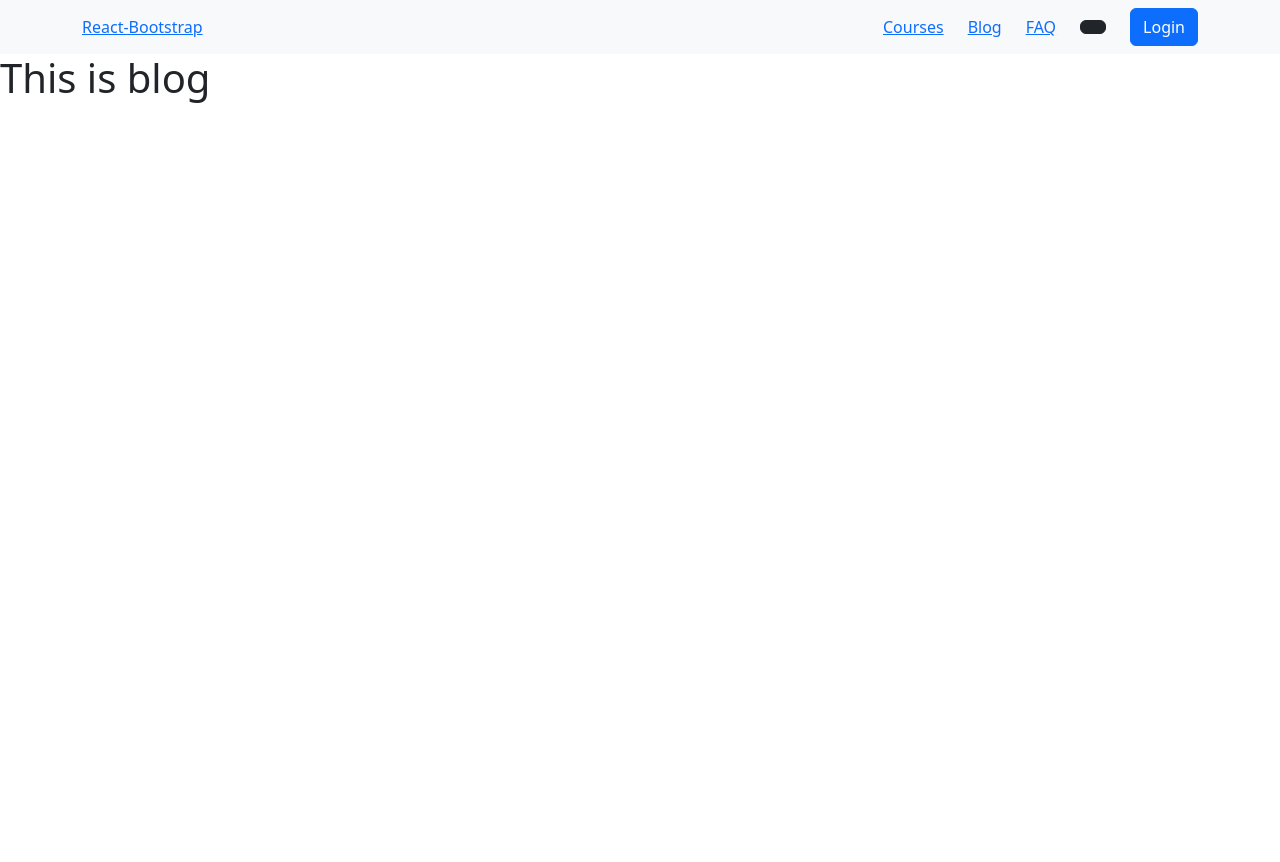
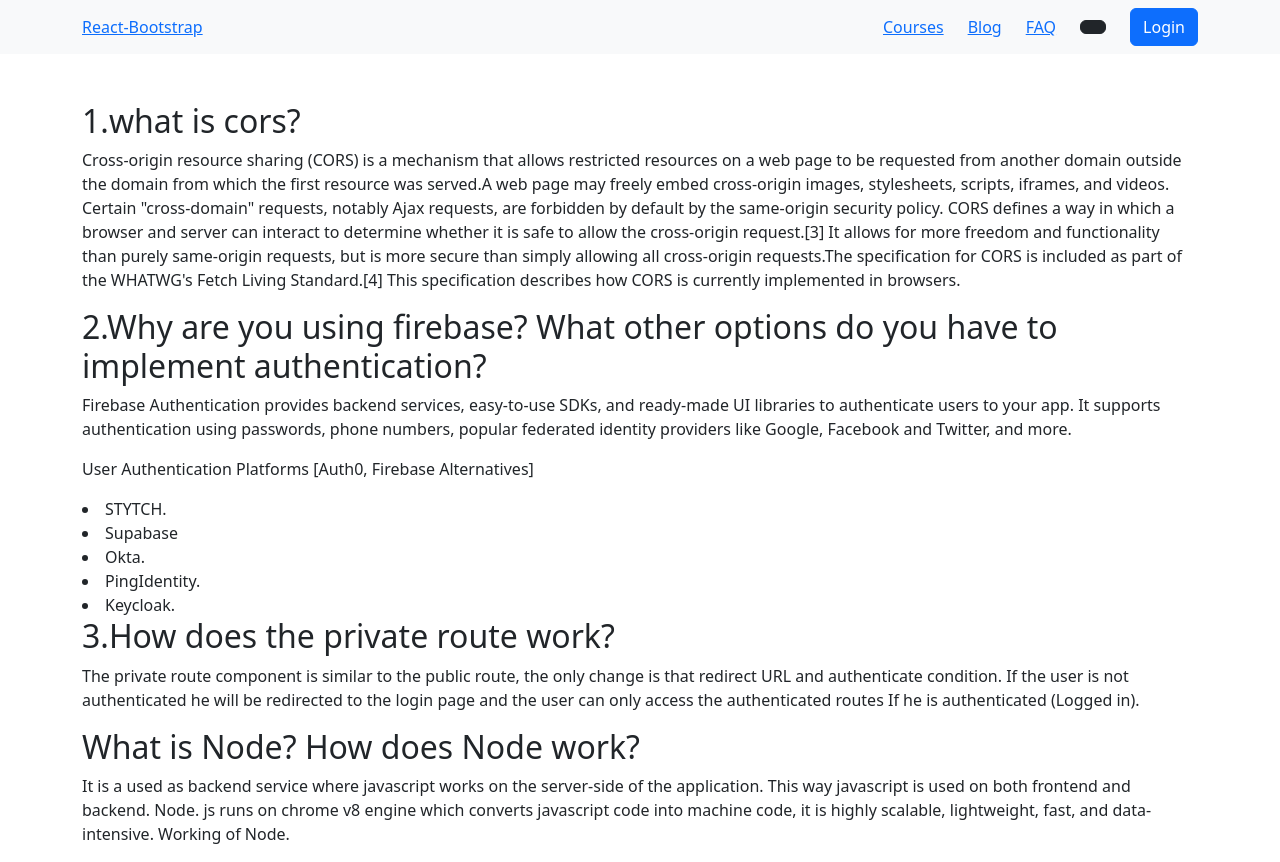
Before and after one commit to Diptisaha94/tutorial-client, a React (Create React App) app: page /blog in a window 1280 px wide. Before the commit the page ends 800 px from the top, so only its background shows below. Built offline with nearby package versions, Linux system fonts and the light colour scheme; no server answers.

Commit message:
setup Environment variable to hide the firebase key

```diff
--- a/src/Blog.js
+++ b/src/Blog.js
@@ -2,8 +2,21 @@ import React from 'react';
 
 const Blog = () => {
     return (
-        <div>
-            <h1>This is blog</h1>
+        <div className='container mt-5'>
+            <h2>1.what is cors?</h2>
+            <p>Cross-origin resource sharing (CORS) is a mechanism that allows restricted resources on a web page to be requested from another domain outside the domain from which the first resource was served.A web page may freely embed cross-origin images, stylesheets, scripts, iframes, and videos. Certain "cross-domain" requests, notably Ajax requests, are forbidden by default by the same-origin security policy. CORS defines a way in which a browser and server can interact to determine whether it is safe to allow the cross-origin request.[3] It allows for more freedom and functionality than purely same-origin requests, but is more secure than simply allowing all cross-origin requests.The specification for CORS is included as part of the WHATWG's Fetch Living Standard.[4] This specification describes how CORS is currently implemented in browsers.</p>
+            <h2>2.Why are you using firebase? What other options do you have to implement authentication?</h2>
+            <p>Firebase Authentication provides backend services, easy-to-use SDKs, and ready-made UI libraries to authenticate users to your app. It supports authentication using passwords, phone numbers, popular federated identity providers like Google, Facebook and Twitter, and more.</p>
+            <p>User Authentication Platforms [Auth0, Firebase Alternatives]</p>
+            <li>STYTCH.</li>
+            <li>Supabase</li>
+            <li>Okta.</li>
+            <li>PingIdentity.</li>
+            <li>Keycloak.</li>
+            <h2>3.How does the private route work?</h2>
+            <p>The private route component is similar to the public route, the only change is that redirect URL and authenticate condition. If the user is not authenticated he will be redirected to the login page and the user can only access the authenticated routes If he is authenticated (Logged in).</p>
+            <h2>What is Node? How does Node work?</h2>
+            <p>It is a used as backend service where javascript works on the server-side of the application. This way javascript is used on both frontend and backend. Node. js runs on chrome v8 engine which converts javascript code into machine code, it is highly scalable, lightweight, fast, and data-intensive. Working of Node.</p>
         </div>
     );
 };
--- a/src/Firebase.config.js
+++ b/src/Firebase.config.js
@@ -5,12 +5,12 @@ import { initializeApp } from "firebase/app";
 
 // Your web app's Firebase configuration
 const firebaseConfig = {
-  apiKey: "AIzaSyBRPS-tWH0ibBm-plV-jWdL57X9WxwrVJg",
-  authDomain: "tutorial-project-2991f.firebaseapp.com",
-  projectId: "tutorial-project-2991f",
-  storageBucket: "tutorial-project-2991f.appspot.com",
-  messagingSenderId: "458893539821",
-  appId: "1:458893539821:web:f631df65227aa275218fe4"
+  apiKey: process.env.REACT_APP_apiKey,
+  authDomain: process.env.REACT_APP_authDomain,
+  projectId: process.env.REACT_APP_projectId,
+  storageBucket: process.env.REACT_APP_storageBucket,
+  messagingSenderId: process.env.REACT_APP_messagingSenderId,
+  appId: process.env.REACT_APP_appId
 };
 
 // Initialize Firebase
```
